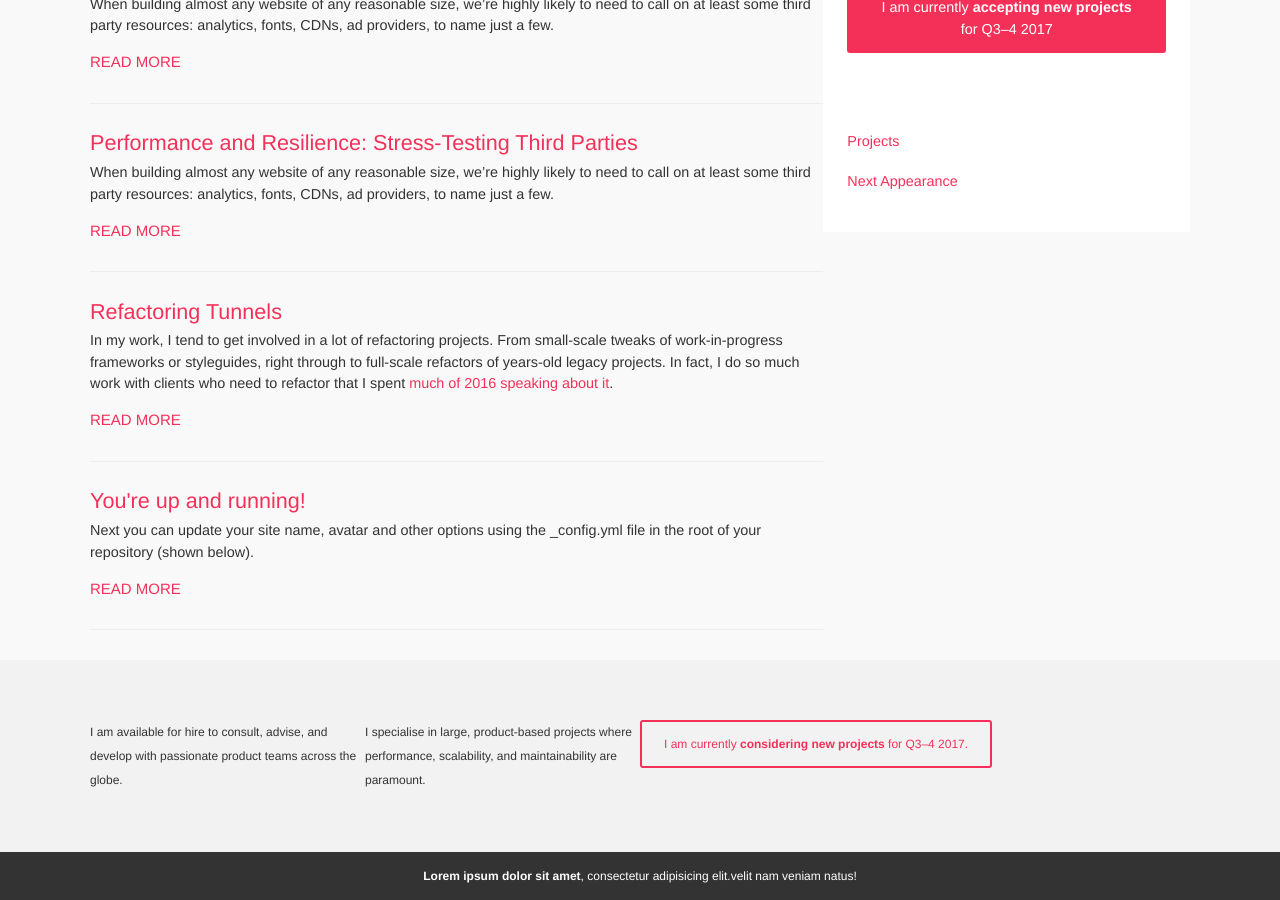
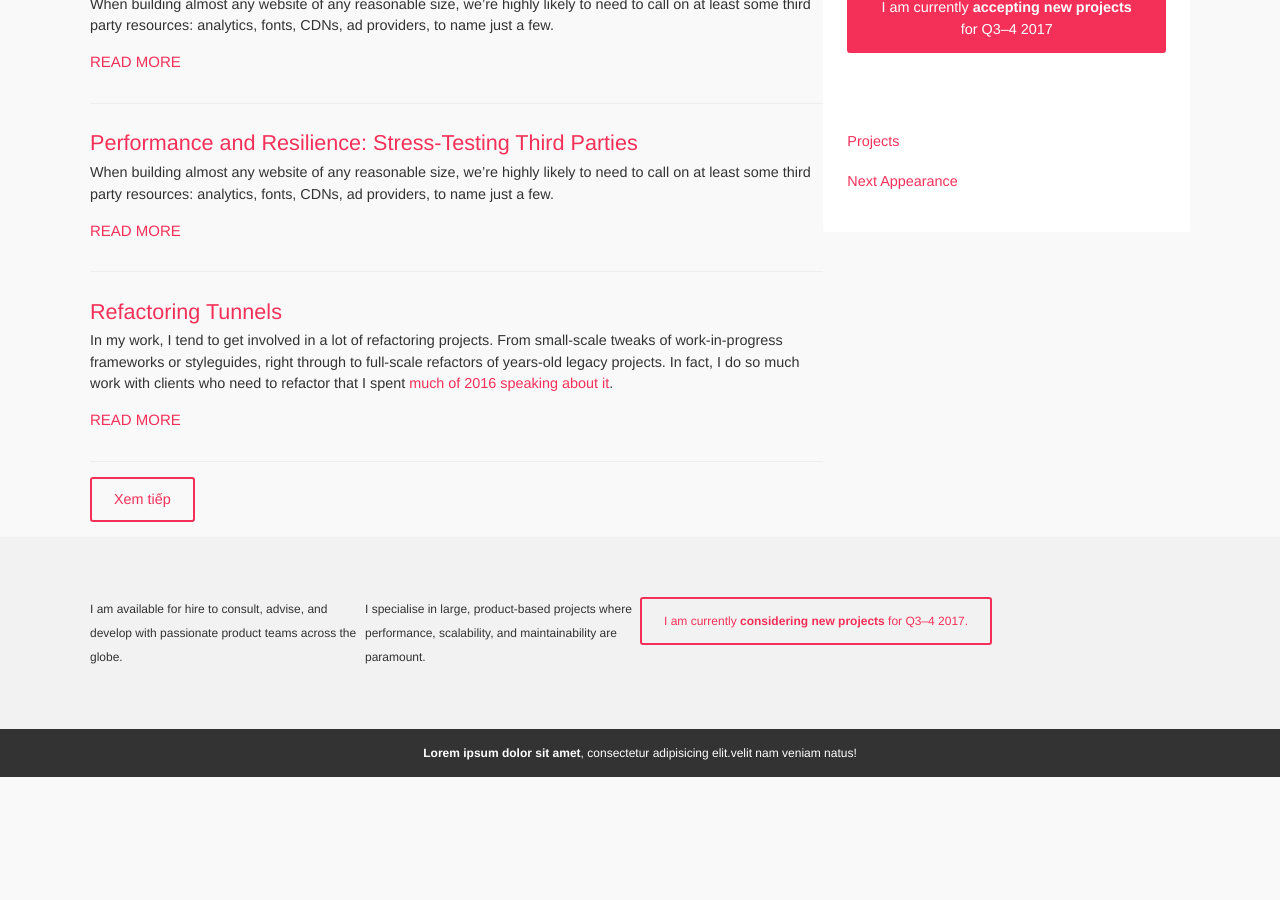
Before and after one commit to nhulongctk35/github.io, a Jekyll site: the page built from index.html, in a window 1280 px wide and 900 px high, scrolled down 743 px. Built offline with Jekyll 4.4.1, drawn with Linux system fonts in a browser that asks for light colours; the list of posts is cut into pages by our own code; after the commit the page ends 1520 px from its top, so only the background shows below that.

Commit message:
Updated README

```diff
--- a/_config.yml
+++ b/_config.yml
@@ -54,7 +54,7 @@ baseurl: "/github.io"
 #
 
 permalink: pretty
-paginate: 10
+paginate: 4
 
 # The release of Jekyll Now that you're using
 version: v1.2.0
```
Also changed, not shown: README.md.
